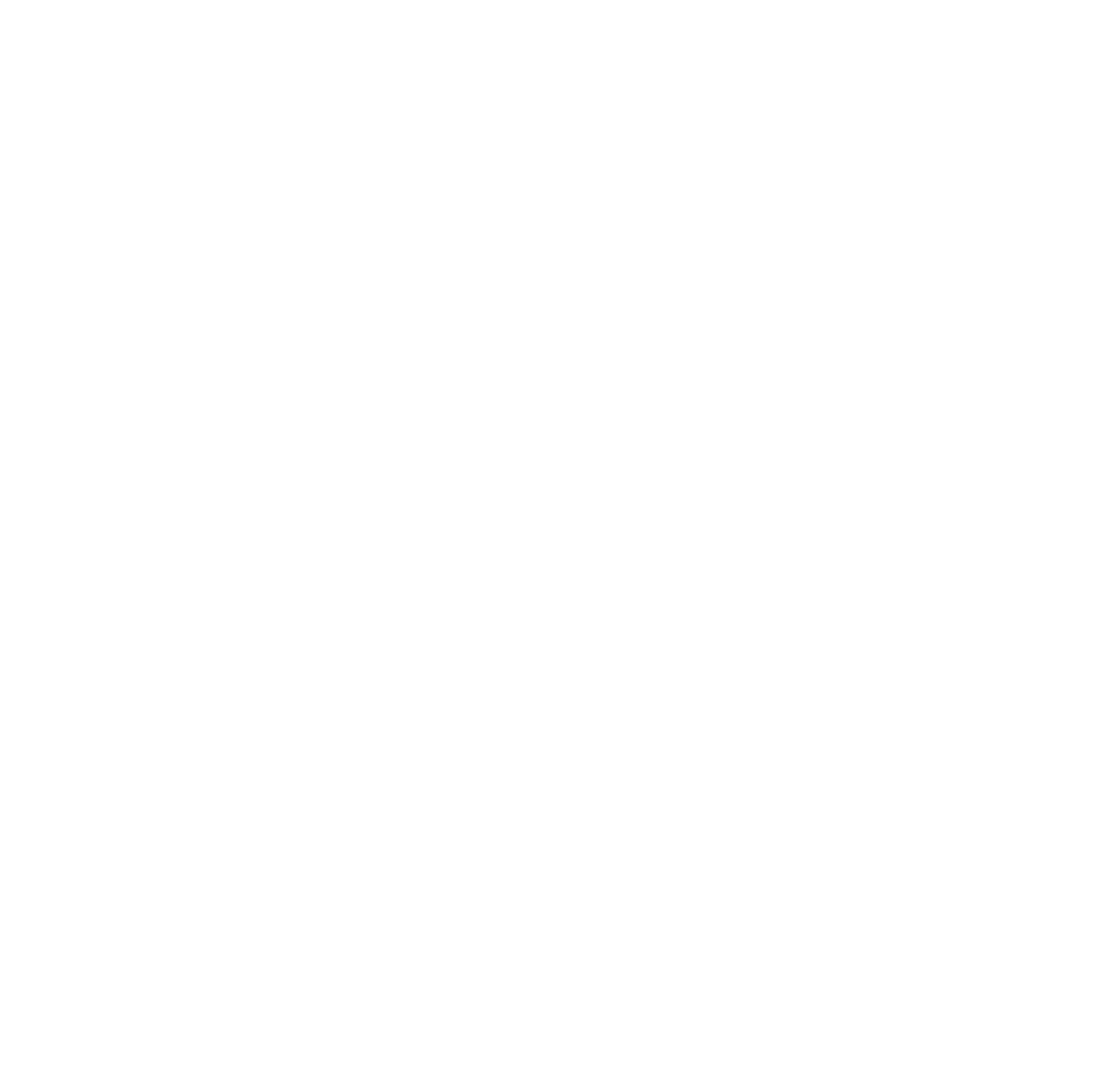
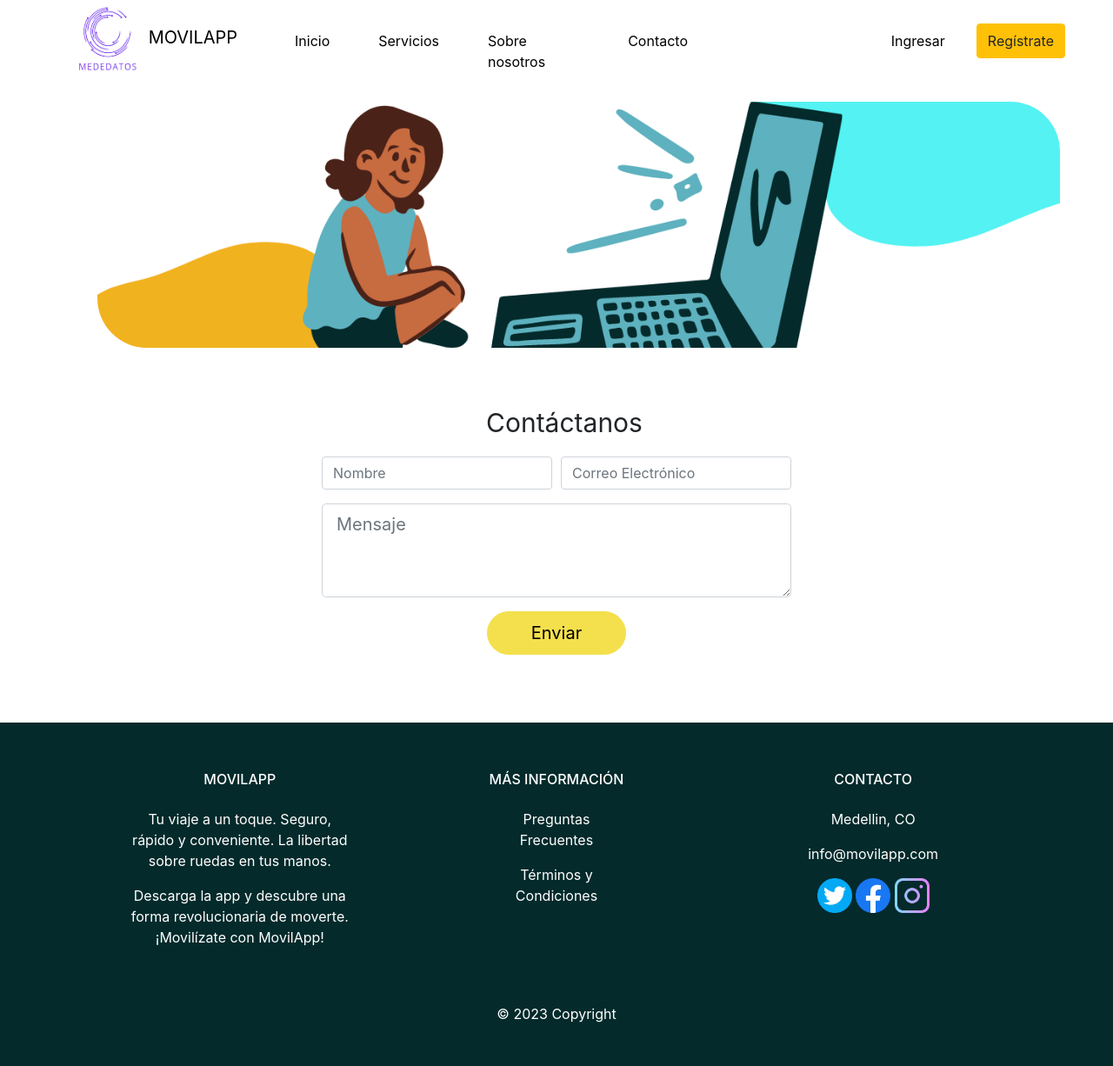
Before and after one commit to svaltqt/movilAPP, a plain HTML site: page contacto.html in a window 1280 px wide. Shown: the whole page at 87% size. Before the commit the page ends 800 px from the top, so only its background shows below. Drawn offline with nearby package versions, Linux system fonts and the light colour scheme.

Commit message:
contacto

```diff
--- a/contacto.html
+++ b/contacto.html
@@ -0,0 +1,186 @@
+<!DOCTYPE html>
+<html lang="en">
+  <head>
+    <!-- Required meta tags -->
+    <meta charset="utf-8">
+    <meta name="viewport" content="width=device-width, initial-scale=1, shrink-to-fit=no">
+    <!-- Archivo styles.css en la carpeta CSS-->
+    <link rel="stylesheet" type="text/css" href="./css/contacto.css">
+    <!-- Bootstrap CSS -->
+    <link rel="stylesheet" href="https://cdn.jsdelivr.net/npm/bootstrap@4.3.1/dist/css/bootstrap.min.css" integrity="sha384-ggOyR0iXCbMQv3Xipma34MD+dH/1fQ784/j6cY/iJTQUOhcWr7x9JvoRxT2MZw1T" crossorigin="anonymous">
+
+
+    <title>Contacto</title>
+  </head>
+  <body>
+    <header class="header-bg-color">
+      <div class="container">
+        <div class="row">
+          <div class="col-2">
+            <a class="navbar-brand" href="./index.html">
+              <img src="./assets/fotos/logo.png" alt="htravel logo" id="logo">
+              MOVILAPP
+            </a>
+          </div>
+          <div class="col-6">
+            <nav class="navbar navbar-expand-lg">
+              <button class="navbar-toggler" type="button" data-toggle="collapse" data-target="#navbar" aria-controls="navbar" aria-expanded="false" aria-label="Toggle navigation">
+                <span class="navbar-toggler-icon"></span>
+              </button>
+              <div class="collapse navbar-collapse" id="navbar">
+                <ul class="navbar-nav ml-auto">
+                  <li class="nav-item">
+                    <a class="nav-link" href="./index.html">Inicio</a>
+                  </li>
+                  <li class="nav-item">
+                    <a class="nav-link" href="./servicios.html">Servicios</a>
+                  </li>
+                  <li class="nav-item">
+                    <a class="nav-link" href="./FAQ.html">Sobre nosotros</a>
+                  </li>
+                  <li class="nav-item">
+                    <a class="nav-link" href="./contacto.html">Contacto</a>
+                  </li>
+                </ul>
+              </div>
+            </nav>
+          </div>
+          <div class="nav-login ml-auto">
+            <div class="row">
+              <a class="nav-link" href="./login.html">Ingresar</a>
+              <button type="button" id="registro" class="btn btn-warning">Regístrate</button>
+            </div>
+          </div>
+        </div>
+      </div>
+    </header>
+
+  <main id="contenido">
+    <!-- Intro-->
+    <section id="banner-contacto" class="mt-5">
+      <div class="container">
+        <div class="row">
+          <div class="col-12 col-md-4">
+            <a>
+              <img class="foto-info-ppal" src="./assets/images/contacto/contacto.png" alt="banner-contacto">
+            </a>
+          </div>
+          <div class="col-8 col-md-1">
+          </div>
+        </div>
+      </div>
+    </section>
+    <!-- Contacto-->
+    <section id="contacto" class="sec-fix-mb">
+        <div class="container">
+          <div class="row">
+            <div class="col-md-3"></div> <!-- Columna vacía -->
+            <div class="col-md-6"> <!-- Columna del formulario -->
+              <form>
+                <p class="text-fix">Contáctanos</p>
+                <div class="form-row">
+                  <div class="form-group col-md-6">
+                    <input type="text" id="nombre" name="nombre" class="form-control" placeholder="Nombre">
+                  </div>
+                  <div class="form-group col-md-6">
+                    <input type="email" id="correo" name="correo" class="form-control" placeholder="Correo Electrónico">
+                  </div>
+                </div>
+                <div class="form-group">
+                  <textarea id="comentario" name="comentario" class="form-control form-control-lg" rows="3" placeholder="Mensaje"></textarea>
+                </div>
+                <button type="submit" id="enviar" name="enviar" class="btn btn-warning rounded-pill">Enviar</button>
+              </form>
+            </div>
+            <div class="col-md-3"></div> <!-- Columna vacía -->
+          </div>
+        </div>
+      </section>
+
+
+
+
+
+  </main>
+
+
+  <!-- FOOTER -->
+ <footer>
+  <section class="footer-bg-color p-2">
+    <div class="container text-center text-md-start mt-5">
+      <!-- Grid row -->
+      <div class="row mt-3">
+        <!-- Grid column -->
+        <div class="col-md-3 col-lg-4 col-xl-3 mx-auto mb-4">
+          <!-- Content -->
+          <h6 class="text-uppercase fw-bold mb-4">
+            <i class="fas fa-gem me-3"></i>MovilApp
+          </h6>
+          <p>
+            Tu viaje a un toque. Seguro, rápido y conveniente.
+            La libertad sobre ruedas en tus manos.
+          </p>
+          <p>
+            Descarga la app y descubre una forma revolucionaria de moverte.
+            ¡Movilízate con MovilApp!
+          </p>
+        </div>
+        <!-- Grid column -->
+
+        <!-- Grid column -->
+        <div class="col-md-2 col-lg-2 col-xl-2 mx-auto mb-4">
+          <!-- Links -->
+          <h6 class="text-uppercase fw-bold mb-4">
+            Más información
+          </h6>
+          <p>
+            <a href="#!" class="text-reset">Preguntas Frecuentes</a>
+          </p>
+          <p>
+            <a href="#!" class="text-reset">Términos y Condiciones</a>
+          </p>
+
+
+          <br>
+          <br>
+          <br>
+          <br>
+          <p>© 2023 Copyright  </p>
+
+        </div>
+        <!-- Grid column -->
+        <div class="col-md-4 col-lg-3 col-xl-3 mx-auto mb-md-0 mb-4">
+          <!-- Links -->
+          <h6 class="text-uppercase fw-bold mb-4">Contacto</h6>
+          <p><i class="fas fa-home me-3"></i> Medellin, CO</p>
+          <p>
+            <i class="fas fa-envelope me-3"></i>
+            info@movilapp.com
+          </p>
+          <p>
+            <i class="fas fa-envelope me-3"></i>
+            <a href="#"></a>
+            <img class="iconos-redes" src="./assets/icons/twitter.png" alt="twitter">
+            <img class="iconos-redes" src="./assets/icons/facebook.png" alt="twitter">
+            <img class="iconos-redes" src="./assets/icons/instagram.png" alt="twitter">
+          </p>
+
+        </div>
+        <!-- Grid column -->
+      </div>
+      <!-- Grid row -->
+    </div>
+  </section>
+
+
+</footer>
+<!-- Footer -->
+
+  <script src="https://code.jquery.com/jquery-3.3.1.slim.min.js" integrity="sha384-q8i/X+965DzO0rT7abK41JStQIAqVgRVzpbzo5smXKp4YfRvH+8abtTE1Pi6jizo" crossorigin="anonymous"></script>
+  <script src="https://cdn.jsdelivr.net/npm/popper.js@1.14.7/dist/umd/popper.min.js" integrity="sha384-UO2eT0CpHqdSJQ6hJty5KVphtPhzWj9WO1clHTMGa3JDZwrnQq4sF86dIHNDz0W1" crossorigin="anonymous"></script>
+  <script src="https://cdn.jsdelivr.net/npm/bootstrap@4.3.1/dist/js/bootstrap.min.js" integrity="sha384-JjSmVgyd0p3pXB1rRibZUAYoIIy6OrQ6VrjIEaFf/nJGzIxFDsf4x0xIM+B07jRM" crossorigin="anonymous"></script>
+  <script src="https://ajax.googleapis.com/ajax/libs/jquery/3.3.1/jquery.min.js"></script>
+  <script src="./js/contacto.js"></script>
+  </body>
+
+</html>
--- a/css/contacto.css
+++ b/css/contacto.css
@@ -0,0 +1,107 @@
+/* Header */
+header p, header h6, header a {
+    color: rgb(0, 0, 0);
+  }
+
+  .navbar-nav {
+    margin-left: auto;
+  }
+
+  .navbar-nav .nav-item {
+    margin-left: 40px;
+
+    margin-top: 19px;
+  }
+  .nav-login {
+    margin-top: 27px;
+    margin-left: auto;
+  }
+
+  .nav-login .row {
+    display: flex;
+    justify-content: flex-end;
+  }
+
+  .nav-login .btn {
+    margin-left: 20px;
+
+  }
+
+  #logo {
+    height: 80px;
+    width: 80px;
+  }
+
+  .header-bg-color {
+    background-color:#ffffff;
+  }
+  /* FIN Header */
+
+
+  /* Config Banner informacion principal*/
+  .foto-info-ppal{
+    position: flex;
+    width: 1107px;
+    height: 283px;
+    border-radius: 57px;
+    margin-top: -30px;
+    margin-left: 27px;
+    object-fit: cover;
+
+  }
+  .text-fix{
+    margin-left: 35%;
+    font-size: 30px;
+  }
+
+  #enviar{
+    position: absolute;
+    margin-top: 0;
+    left:50%;
+    transform: translateX(-50%);
+    width: 160px;
+    height: 50px;
+    color: black;
+    font-weight: 400;
+    font-size: 20px;
+    border-radius: 24px;
+    border-color:#F4E04D;
+    background-color:#F4E04D;
+    }
+
+  .sec-fix-mb{
+    margin-bottom: 10%;
+    margin-top: 5%;
+  }
+
+  /* Footer */
+  .image-row img {
+    flex: 1;
+    max-width: 60%;
+    height: auto;
+    margin-right: 7%;
+    border-radius: 8%;
+    margin-top: 2.7%;
+    border: 2px solid rgba(244, 224, 77, 1);
+    transform: scale(1.2);
+  }
+
+  .iconos-redes{
+    height: 40px;
+    width: 40px;
+  }
+
+  .parrafo-descripcion {
+    list-style: disc;
+    color: blue;
+    padding-left: 0;
+  }
+
+  footer p, footer h6, footer a {
+    color: rgb(255, 255, 255);
+  }
+
+  .footer-bg-color {
+    background-color:rgba(4, 42, 43, 1);
+
+  }
--- a/js/contacto.js
+++ b/js/contacto.js
@@ -0,0 +1,11 @@
+$(document).ready(function()
+        {
+
+            $("#registro").click(function()
+            {  window.location.href = "./registro.html";
+            });
+
+            $("#ingresar").click(function()
+            {  window.location.href = "./settings.html";
+            });
+        });
```
Also changed, not shown: settings.html (+1 -1 lines), assets/images/contacto/contacto.png (added).
